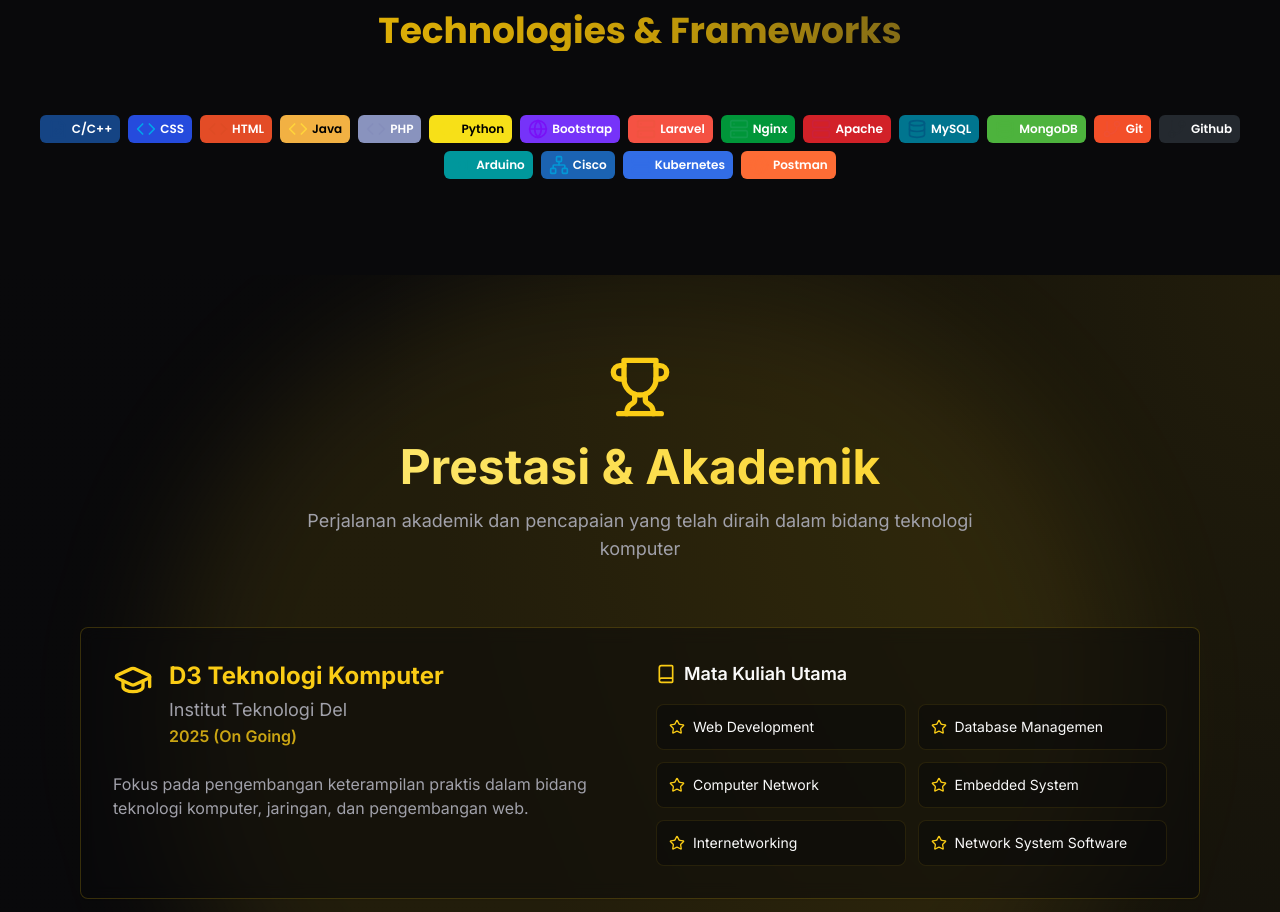
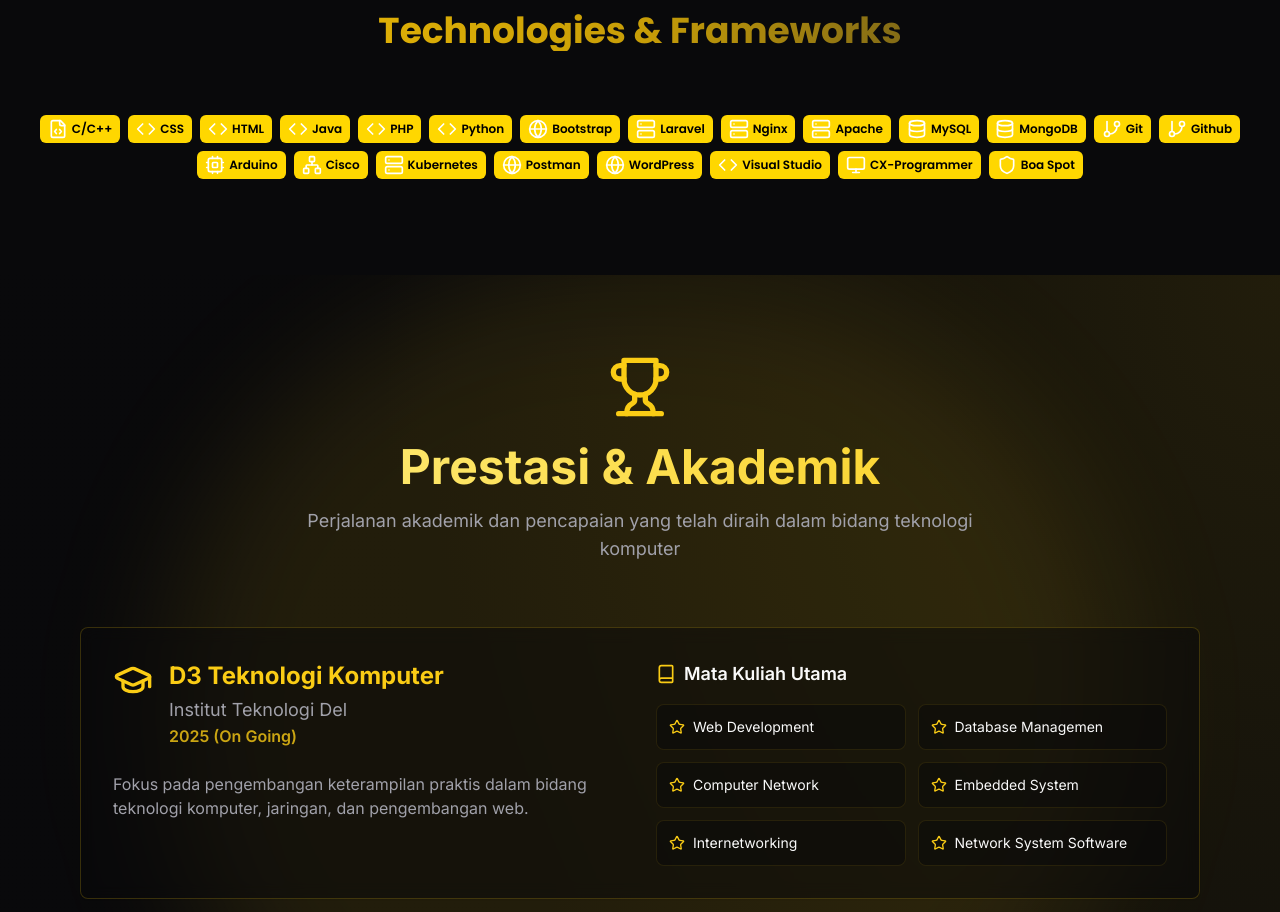
Before and after one commit to Refael-pangaribuan17/Portfolio, a React (Vite) app: page / in a window 1280 px wide. Shown: the part 1765-2677 px from the top of the page. Built offline with nearby package versions, Linux system fonts and the light colour scheme.

Commit message:
Update AboutSection.tsx

```diff
--- a/src/components/AboutSection.tsx
+++ b/src/components/AboutSection.tsx
@@ -9,24 +9,28 @@ type SkillCardProps = {
 };
 
 const tools = [
-  { name: "C/C++", icon: <FileCode size={20} color="#154484" />, color: "bg-[#154484] text-white" },
-  { name: "CSS", icon: <Code size={20} color="#00A6EA" />, color: "bg-[#254bdd] text-white" },
-  { name: "HTML", icon: <Code size={20} color="#DE4C25" />, color: "bg-[#e34c26] text-white" },
-  { name: "Java", icon: <Code size={20} color="#FFD43B" />, color: "bg-[#f2b143] text-black" },
-  { name: "PHP", icon: <Code size={20} color="#858EBB" />, color: "bg-[#8993be] text-white" },
-  { name: "Python", icon: <Code size={20} color="#f7e018" />, color: "bg-[#f7e018] text-black" },
-  { name: "Bootstrap", icon: <Globe size={20} color="#7911F6" />, color: "bg-[#7633f9] text-white" },
-  { name: "Laravel", icon: <Server size={20} color="#F05340" />, color: "bg-[#f55243] text-white" },
-  { name: "Nginx", icon: <Server size={20} color="#119B4C" />, color: "bg-[#009639] text-white" },
-  { name: "Apache", icon: <Server size={20} color="#CC2139" />, color: "bg-[#d22128] text-white" },
-  { name: "MySQL", icon: <Database size={20} color="#005C83" />, color: "bg-[#00758f] text-white" },
-  { name: "MongoDB", icon: <Database size={20} color="#4DB33D" />, color: "bg-[#4DB33D] text-white" },
-  { name: "Git", icon: <GitBranch size={20} color="#F05032" />, color: "bg-[#f34f29] text-white" },
-  { name: "Github", icon: <GitBranch size={20} color="#24292F" />, color: "bg-[#24292F] text-white" },
-  { name: "Arduino", icon: <Cpu size={20} color="#00979C" />, color: "bg-[#00979C] text-white" },
-  { name: "Cisco", icon: <Network size={20} color="#0397d6" />, color: "bg-[#1b63b2] text-white" },
-  { name: "Kubernetes", icon: <Server size={20} color="#326de6" />, color: "bg-[#326de6] text-white" },
-  { name: "Postman", icon: <Globe size={20} color="#fd6c35" />, color: "bg-[#fd6c35] text-white" },
+  { name: "C/C++", icon: <FileCode size={20} color="#FFFFFF" />, color: "bg-[#FFD700] text-black" },
+  { name: "CSS", icon: <Code size={20} color="#FFFFFF" />, color: "bg-[#FFD700] text-black" },
+  { name: "HTML", icon: <Code size={20} color="#FFFFFF" />, color: "bg-[#FFD700] text-black" },
+  { name: "Java", icon: <Code size={20} color="#FFFFFF" />, color: "bg-[#FFD700] text-black" },
+  { name: "PHP", icon: <Code size={20} color="#FFFFFF" />, color: "bg-[#FFD700] text-black" },
+  { name: "Python", icon: <Code size={20} color="#FFFFFF" />, color: "bg-[#FFD700] text-black" },
+  { name: "Bootstrap", icon: <Globe size={20} color="#FFFFFF" />, color: "bg-[#FFD700] text-black" },
+  { name: "Laravel", icon: <Server size={20} color="#FFFFFF" />, color: "bg-[#FFD700] text-black" },
+  { name: "Nginx", icon: <Server size={20} color="#FFFFFF" />, color: "bg-[#FFD700] text-black" },
+  { name: "Apache", icon: <Server size={20} color="#FFFFFF" />, color: "bg-[#FFD700] text-black" },
+  { name: "MySQL", icon: <Database size={20} color="#FFFFFF" />, color: "bg-[#FFD700] text-black" },
+  { name: "MongoDB", icon: <Database size={20} color="#FFFFFF" />, color: "bg-[#FFD700] text-black" },
+  { name: "Git", icon: <GitBranch size={20} color="#FFFFFF" />, color: "bg-[#FFD700] text-black" },
+  { name: "Github", icon: <GitBranch size={20} color="#FFFFFF" />, color: "bg-[#FFD700] text-black" },
+  { name: "Arduino", icon: <Cpu size={20} color="#FFFFFF" />, color: "bg-[#FFD700] text-black" },
+  { name: "Cisco", icon: <Network size={20} color="#FFFFFF" />, color: "bg-[#FFD700] text-black" },
+  { name: "Kubernetes", icon: <Server size={20} color="#FFFFFF" />, color: "bg-[#FFD700] text-black" },
+  { name: "Postman", icon: <Globe size={20} color="#FFFFFF" />, color: "bg-[#FFD700] text-black" },
+  { name: "WordPress", icon: <Globe size={20} color="#FFFFFF" />, color: "bg-[#FFD700] text-black" },
+  { name: "Visual Studio", icon: <Code size={20} color="#FFFFFF" />, color: "bg-[#FFD700] text-black" },
+  { name: "CX-Programmer", icon: <Monitor size={20} color="#FFFFFF" />, color: "bg-[#FFD700] text-black" },
+  { name: "Boa Spot", icon: <Shield size={20} color="#FFFFFF" />, color: "bg-[#FFD700] text-black" },
 ];
 
 function SkillCard({ icon, title, description }: SkillCardProps) {
@@ -84,7 +88,6 @@ export function AboutSection() {
           </div>
         </div>
 
-        {/* New Section for Tools */}
         <div className="mt-24">
           <div className="text-center mb-16">
             <h2 className="text-xl text-primary font-medium mb-3">My Tools</h2>
```
